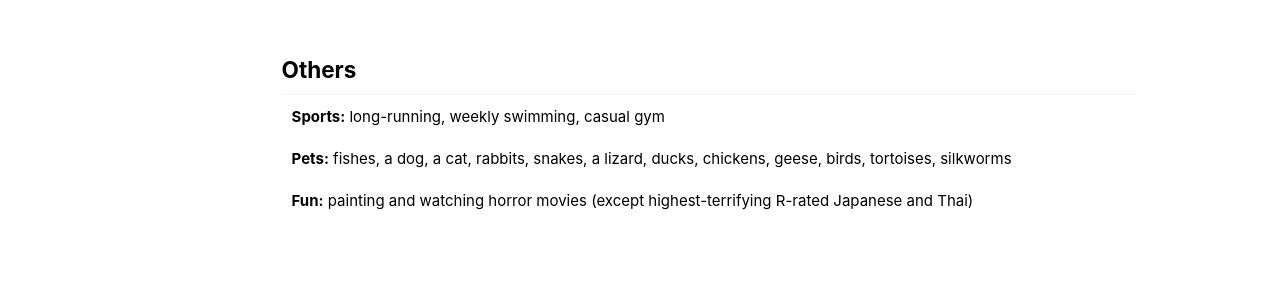
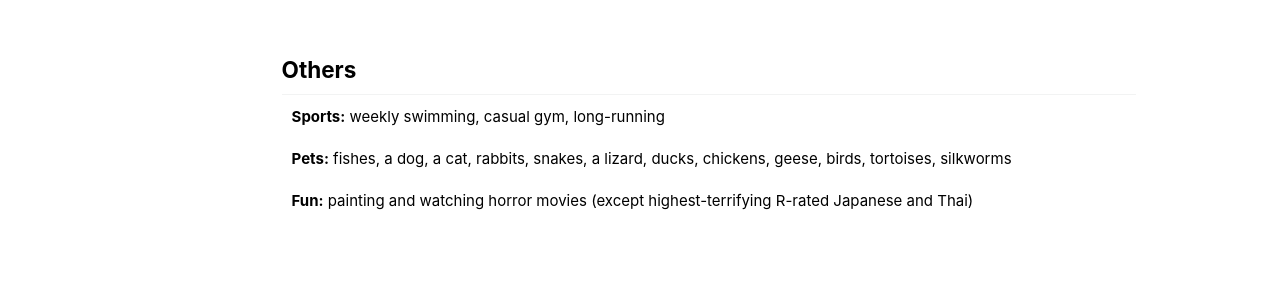
Before and after one commit to zwxu064/zwxu064.github.io, a Jekyll site: the page built from _pages/about.html, in a window 1280 px wide and 900 px high, scrolled down 3960 px. Shown: the part 479-779 px from the top of the window. Built offline with Jekyll 4.4.1, drawn with Linux system fonts in a browser that asks for light colours.

Commit message:
Update about.html

```diff
--- a/_pages/about.html
+++ b/_pages/about.html
@@ -242,7 +242,7 @@ redirect_from:
 <div style="clear: both;"></div>
 
 <h2 id="others">Others</h2>
-<p class="alignlefttab"><strong>Sports:</strong> long-running, weekly swimming, casual gym</p>
+<p class="alignlefttab"><strong>Sports:</strong> weekly swimming, casual gym, long-running</p>
 <div style="clear: both;"></div>
 
 <p class="alignlefttab"><strong>Pets:</strong> fishes, a dog, a cat, rabbits, snakes, a lizard, ducks, chickens, geese, birds, tortoises, silkworms</p>
```
